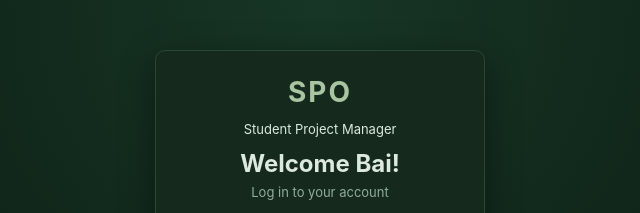
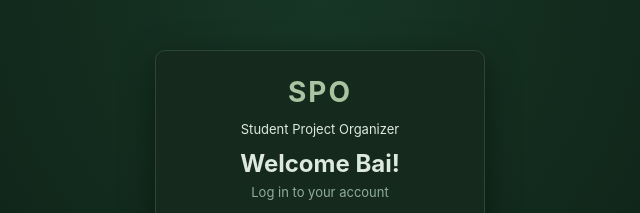
Before and after one commit to bangabangaangela348-coder/Student-Project-Organizer, a plain HTML site: page index.html in a window 1280 px wide. Shown: the top 213 px of the page, 320-960 px from the left. Drawn offline with Linux system fonts and the light colour scheme.

Commit message:
Update auth tag from 'Project Manager' to 'Organizer'

```diff
--- a/index.html
+++ b/index.html
@@ -12,7 +12,7 @@
 <div id="authView" class="auth-view hidden">
   <div class="auth-card">
     <div class="logo">SPO</div>
-    <p class="auth-tag">Student Project Manager</p>
+    <p class="auth-tag">Student Project Organizer</p>
 
     <form id="loginForm" novalidate>
       <h2>Welcome Bai!</h2>
```
